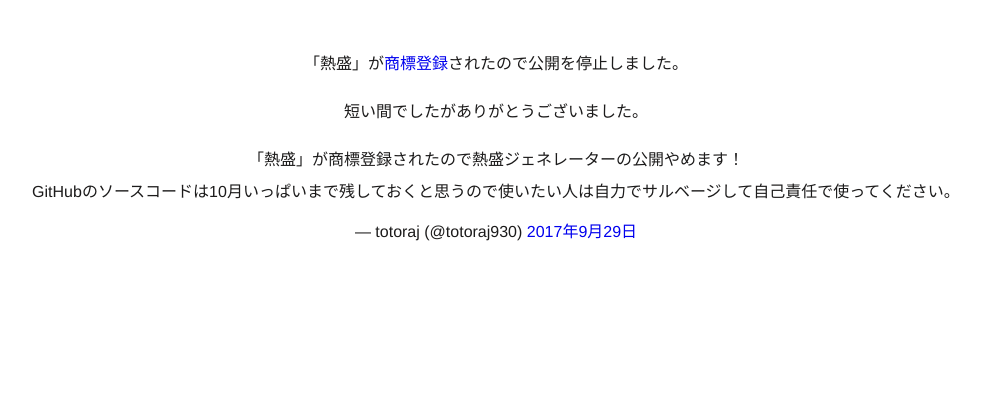
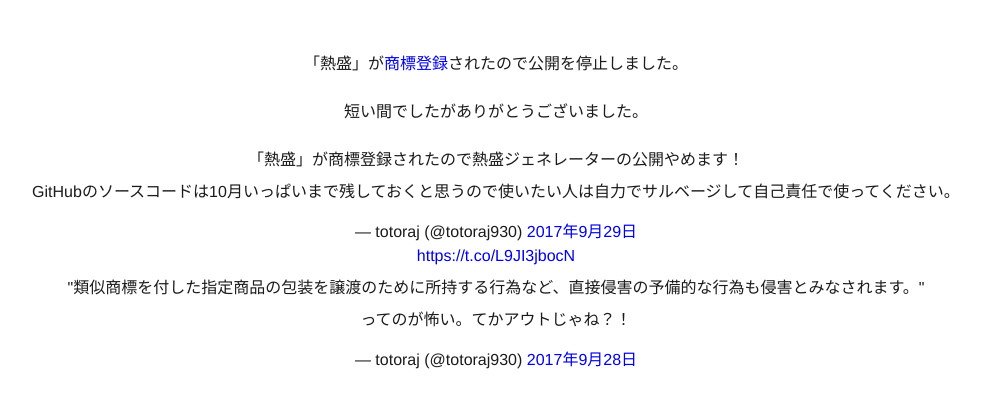
Before and after one commit to totoraj930/atumori, a plain HTML site: page docs/index.html in a window 1280 px wide. Shown: the whole page, without its empty margins (144-1125 px from the left). Drawn offline with Linux system fonts and the light colour scheme.

Commit message:
ツイート追加

```diff
--- a/docs/index.html
+++ b/docs/index.html
@@ -38,6 +38,7 @@
 		.wrap {
 			display: inline-block;
 			max-width: 100%;
+			margin-bottom: 3em;
 		}
 	</style>
 </head>
@@ -50,6 +51,7 @@
 	</p>
 	<div class="wrap">
 		<blockquote class="twitter-tweet" data-lang="ja"><p lang="ja" dir="ltr">「熱盛」が商標登録されたので熱盛ジェネレーターの公開やめます！<br>GitHubのソースコードは10月いっぱいまで残しておくと思うので使いたい人は自力でサルベージして自己責任で使ってください。</p>&mdash; totoraj (@totoraj930) <a href="https://twitter.com/totoraj930/status/913565803928096768?ref_src=twsrc%5Etfw">2017年9月29日</a></blockquote>
+		<blockquote class="twitter-tweet" data-lang="ja"><p lang="ja" dir="ltr"><a href="https://t.co/L9JI3jbocN">https://t.co/L9JI3jbocN</a><br>&quot;類似商標を付した指定商品の包装を譲渡のために所持する行為など、直接侵害の予備的な行為も侵害とみなされます。&quot;<br>ってのが怖い。てかアウトじゃね？！</p>&mdash; totoraj (@totoraj930) <a href="https://twitter.com/totoraj930/status/913531603363573761?ref_src=twsrc%5Etfw">2017年9月28日</a></blockquote>
 	</div>
 	<script async src="https://platform.twitter.com/widgets.js" charset="utf-8"></script>
 </body>
```
